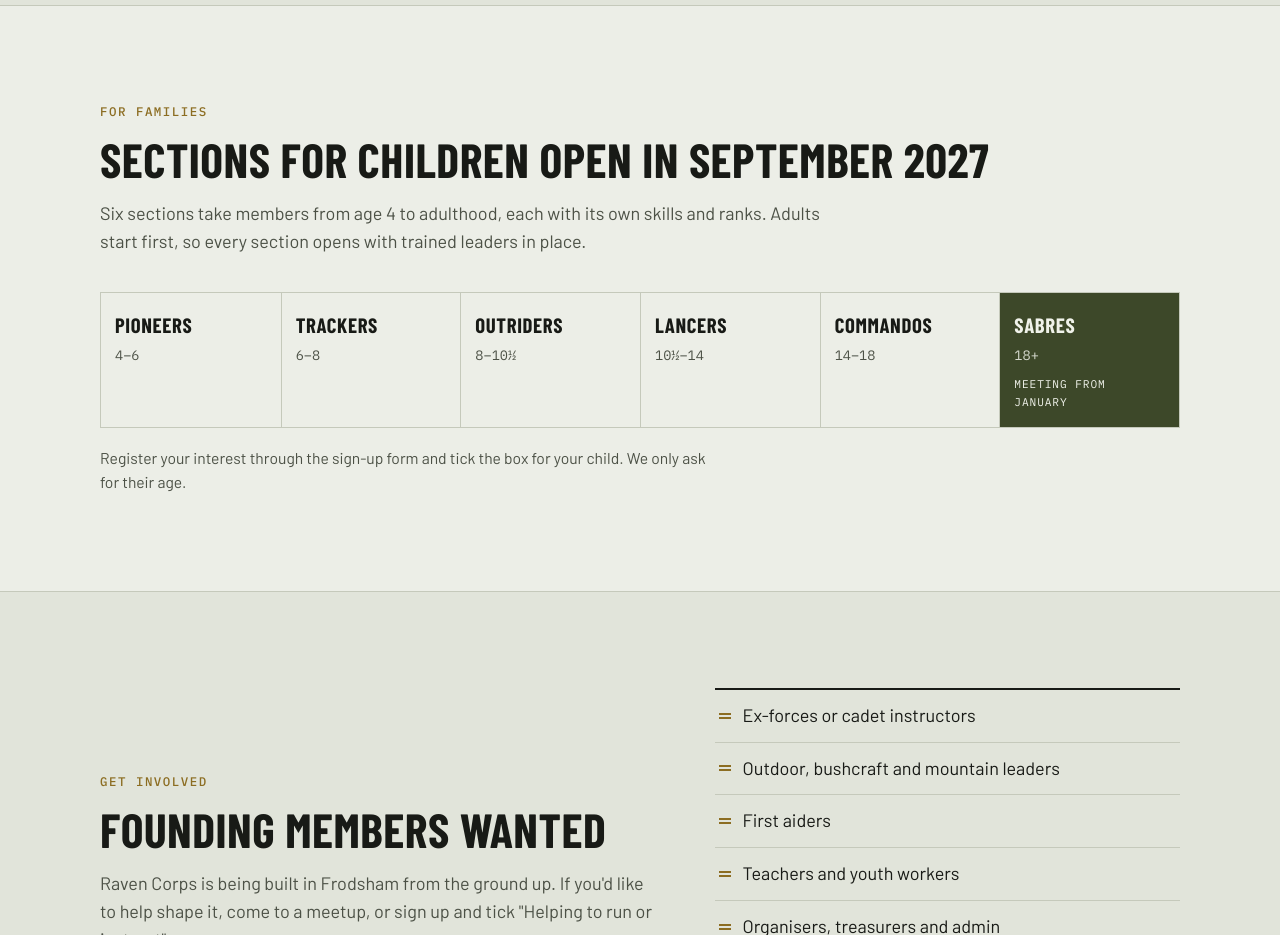
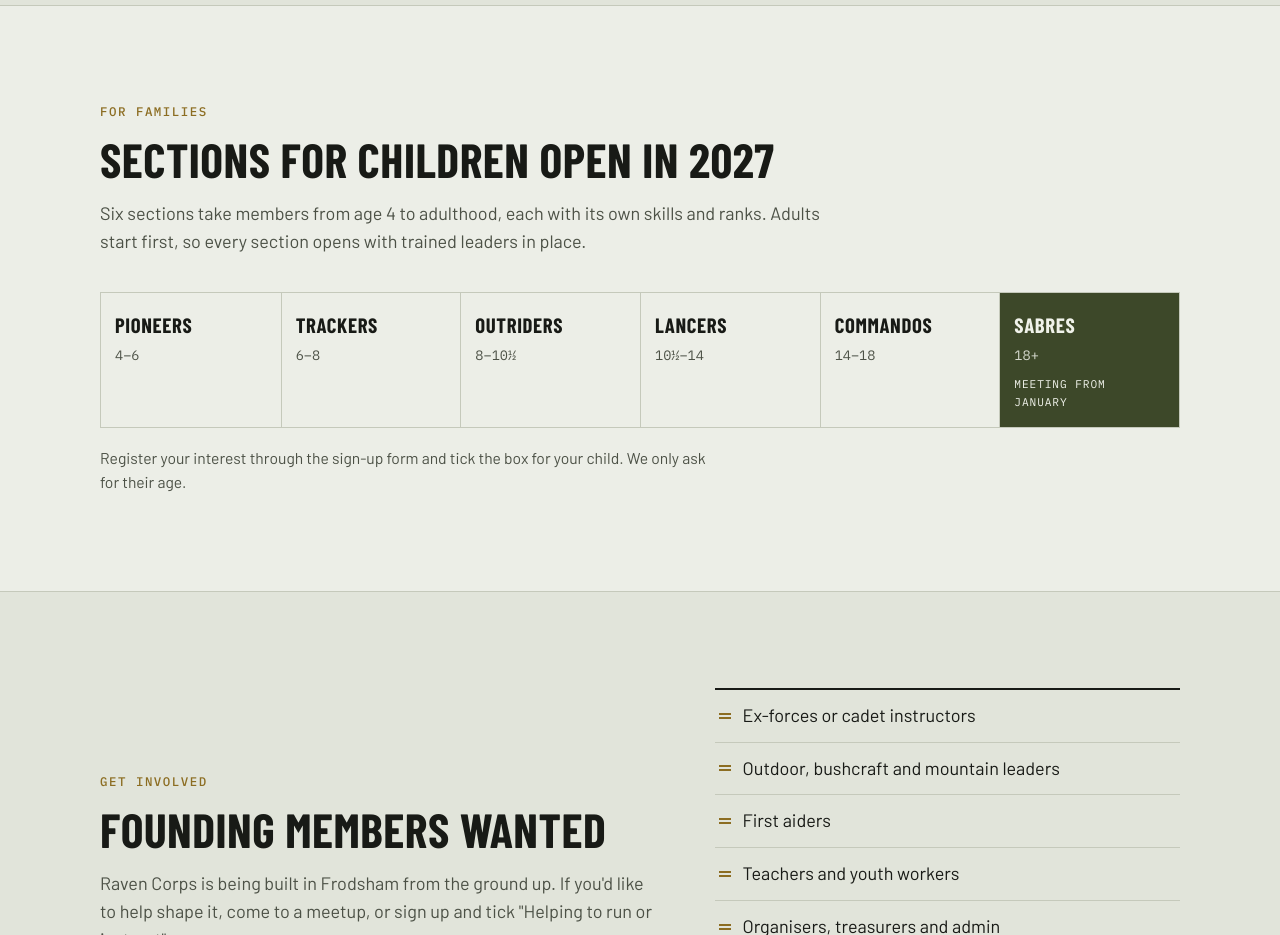
Before and after one commit to ravencorps/website, a plain HTML site: page index.html in a window 1280 px wide. Shown: the part 2060-2995 px from the top of the page. Drawn offline with Linux system fonts and the light colour scheme.

Commit message:
Families heading: open in 2027, no month
Co-Authored-By: Claude Opus 5.5 <noreply@anthropic.com>
Claude-Session: https://claude.ai/code/session_01TmqWWU2iDqoixPMtrbBMU2

```diff
--- a/index.html
+++ b/index.html
@@ -351,7 +351,7 @@ p { margin: 0; }
   <section id="families" class="band" aria-labelledby="families-title">
     <div class="wrap">
       <p class="eyebrow">For families</p>
-      <h2 id="families-title">Sections for children open in September 2027</h2>
+      <h2 id="families-title">Sections for children open in 2027</h2>
       <p class="section-lead">Six sections take members from age 4 to adulthood, each with its own skills and ranks. Adults start first, so every section opens with trained leaders in place.</p>
       <ol class="ladder" aria-label="Sections by age">
         <li><span class="sec">Pioneers</span><span class="age">4–6</span></li>
```
